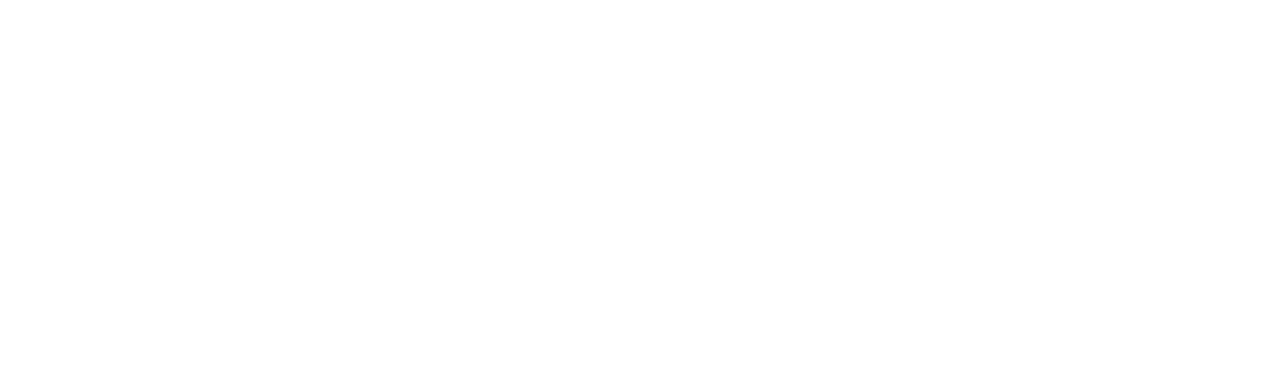
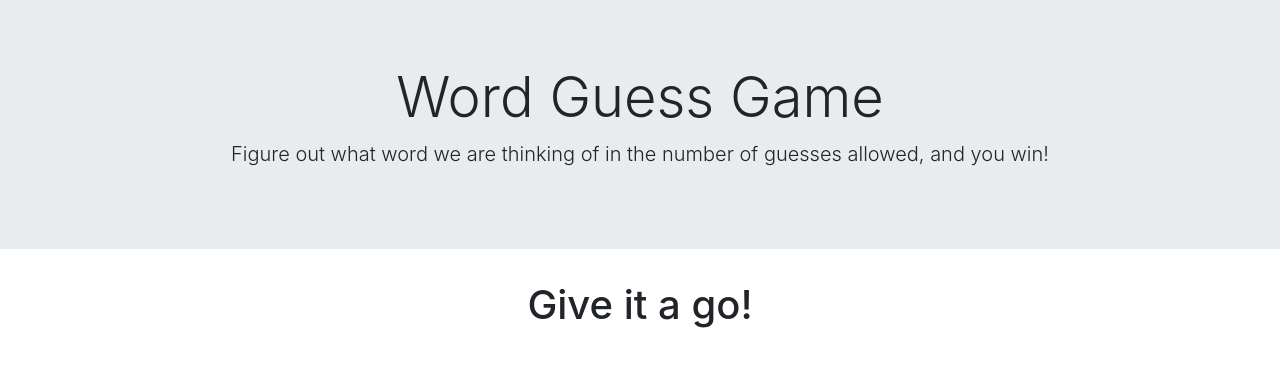
Before and after one commit to austindickey/Word-Guess-Game, a plain HTML site: page index.html in a window 1280 px wide. Drawn offline with nearby package versions, Linux system fonts and the light colour scheme.

Commit message:
linking bootstrap to page and adding a jumbotron

```diff
--- a/assets/css/style.css
+++ b/assets/css/style.css
@@ -0,0 +1,15 @@
+/* =================================
+            Jumbotron
+================================= */
+
+.jumbotron {
+    text-align: center;
+}
+
+/* =================================
+            Body
+================================= */
+
+.centeredtext {
+    text-align: center;
+}
--- a/index.html
+++ b/index.html
@@ -6,10 +6,30 @@
     <meta http-equiv="X-UA-Compatible" content="ie=edge">
     <title>Word Guess Game</title>
     <link rel="stylesheet" href="assets/css/reset.css">
+    <link rel="stylesheet" href="https://stackpath.bootstrapcdn.com/bootstrap/4.4.1/css/bootstrap.min.css" integrity="sha384-Vkoo8x4CGsO3+Hhxv8T/Q5PaXtkKtu6ug5TOeNV6gBiFeWPGFN9MuhOf23Q9Ifjh" crossorigin="anonymous">
     <link rel="stylesheet" href="assets/css/style.css">
     <link rel="script" href="assets/javascript/game.js">
 </head>
 <body>
 
+    <header>
+        <div class="jumbotron jumbotron-fluid">
+            <div class="container">
+                <h1 class="display-4">Word Guess Game</h1>
+                <p class="lead">Figure out what word we are thinking of in the number of guesses allowed, and you win!</p>
+            </div>
+        </div>
+    </header>
+
+    <section class="container">
+        <div class="row">
+            <div class="col-2"></div>
+            <div class="col-8 centeredtext">
+                <h1>Give it a go!</h1>
+            </div>
+            <div class="col-2"></div>
+        </div>
+    </section>
+
 </body>
 </html>
```
